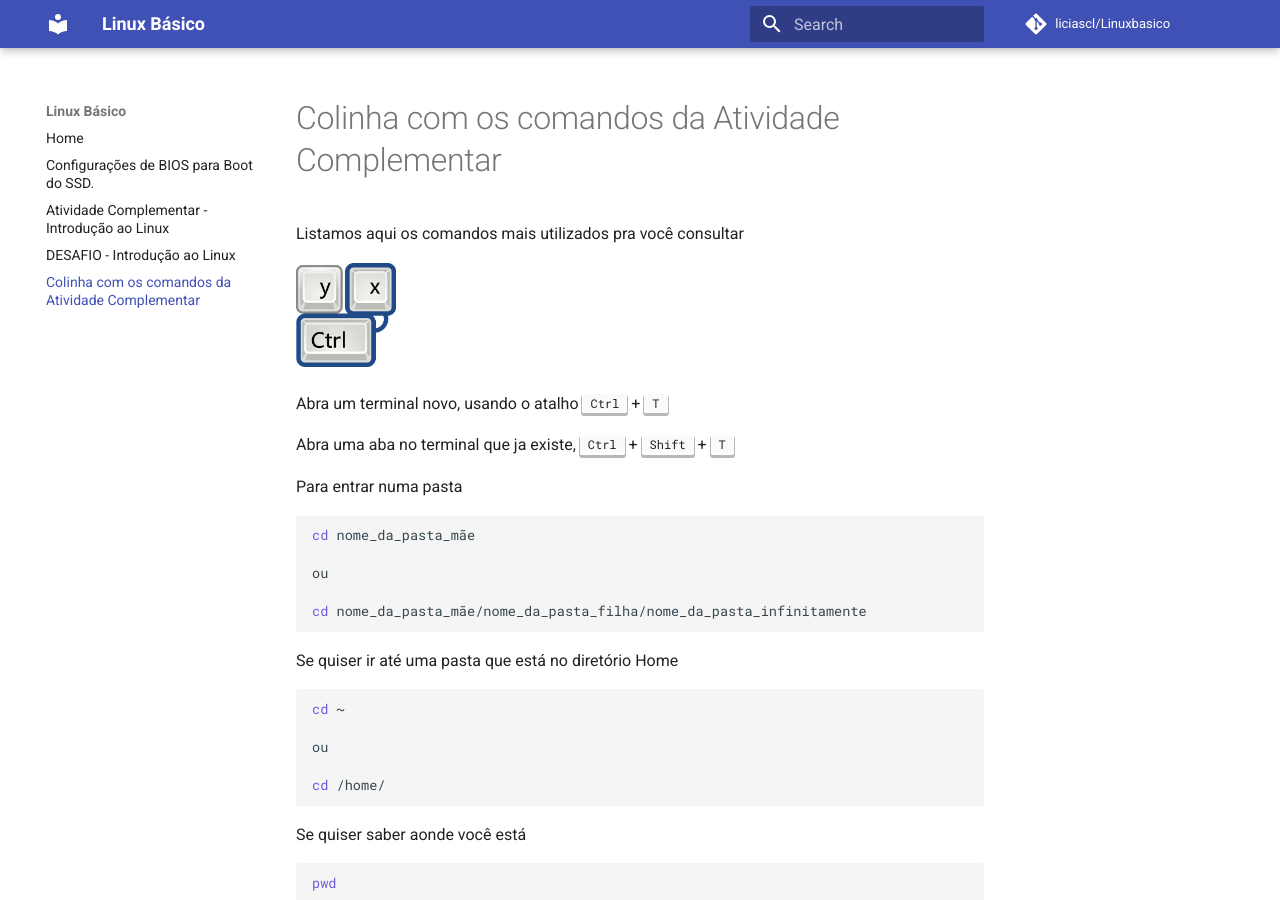
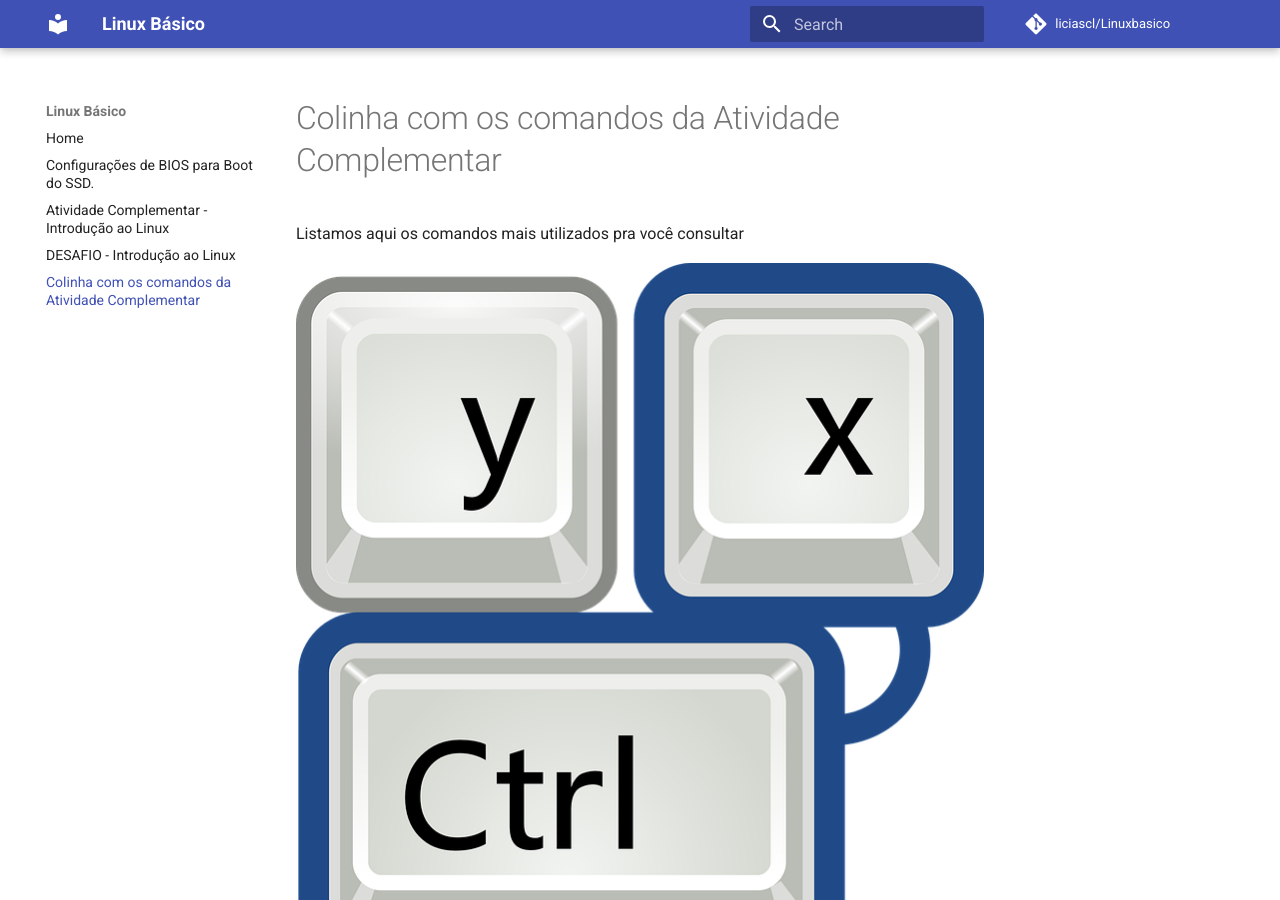
Before and after one commit to liciascl/Linuxbasico, an MkDocs documentation site: the page built from docs-src/colinha.md, in a window 1280 px wide and 900 px high. Built offline with MkDocs 1.6.1 and Material for MkDocs 9.7.7, drawn with Linux system fonts in a browser that asks for light colours; comment, search, counter and statistics services are not loaded.

Commit message:
Update colinha.md

```diff
--- a/docs-src/colinha.md
+++ b/docs-src/colinha.md
@@ -3,8 +3,7 @@
 Listamos aqui os comandos mais utilizados pra você consultar
 
 
-
-<img src="https://github.com/liciascl/Linuxbasico/blob/master/docs-src/img/atalhos.png" width="100" height="100">
+![referencia](https://github.com/liciascl/Linuxbasico/blob/master/docs-src/img/atalhos.png)
 
 
 
```
